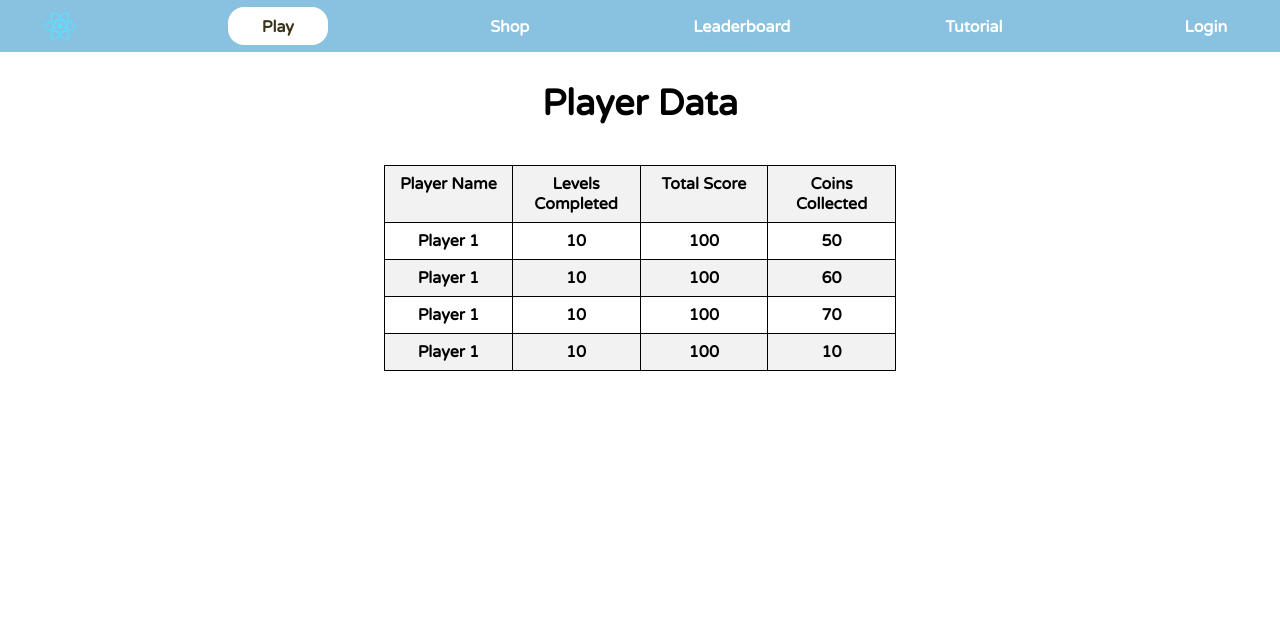
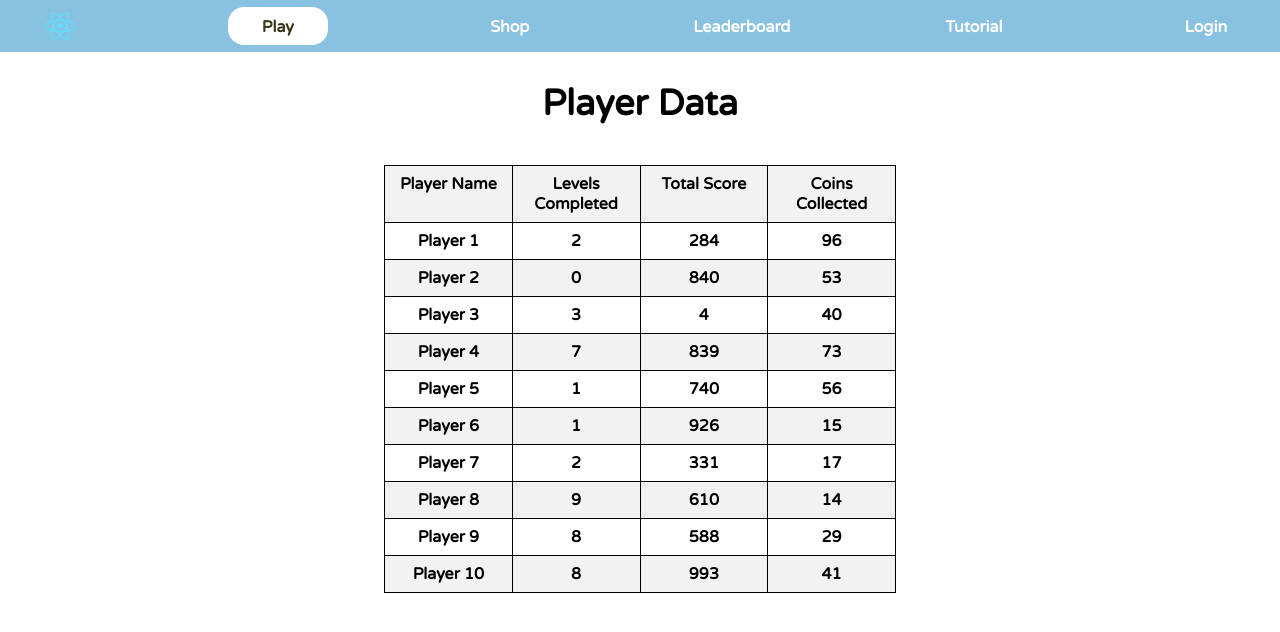
Before and after one commit to mlekhi/waste-wizard, a React (Create React App) app in the folder client/: page /Instructor in a window 1280 px wide. Shown: the top 632 px of the page. Built offline with nearby package versions, Linux system fonts and the light colour scheme; a web font is replaced by a local one.

Commit message:
changed the chart code format for the instructor and leaderbaord page

```diff
--- a/client/src/pages/Instructor.js
+++ b/client/src/pages/Instructor.js
@@ -2,8 +2,20 @@ import React from 'react';
 import './Instructor.css';
 
 function Instructor(){
+    const numberOfRows = 10;
+
+    const players = [];
+    for (let i = 1; i <= numberOfRows; i++) {
+      players.push({
+        playerName: `Player ${i}`,
+        levelsCompleted: Math.floor(Math.random() * 10),
+        totalScore: Math.floor(Math.random() * 1000),
+        coinsCollected: Math.floor(Math.random() * 100)
+      });
+    }
     return(
- <><head>
+<>
+<head>
     <title>Player Data Chart</title>
 </head>
 <body>
@@ -20,44 +32,23 @@ function Instructor(){
                 </tr>
 
             <tbody>
-                <tr>
-                    <td>Player 1</td>
-                    <td>10</td>
-                    <td>100</td>
-                    <td>50</td>
-                </tr>
-                <tr>
-                    <td>Player 1</td>
-                    <td>10</td>
-                    <td>100</td>
-                    <td>60</td>
-                </tr>
-                <tr>
-                    <td>Player 1</td>
-                    <td>10</td>
-                    <td>100</td>
-                    <td>70</td>
-                </tr>
-                <tr>
-                    <td>Player 1</td>
-                    <td>10</td>
-                    <td>100</td>
-                    <td>10</td>
-                </tr>
+
+            {players.map((player, index) => (
+            <tr key={index}>
+              <td>{player.playerName}</td>
+              <td>{player.levelsCompleted}</td>
+              <td>{player.totalScore}</td>
+              <td>{player.coinsCollected}</td>
+            </tr>
+          ))}
+
+
             </tbody>
             </thread>
         </div>
     </table>
-
-
-
 </body>
-
-
-
-
-    </>
-
+</>
 );
 }
 
--- a/client/src/pages/Leaderboard.js
+++ b/client/src/pages/Leaderboard.js
@@ -2,6 +2,15 @@ import React from 'react';
 import './Leaderboard.css';
 
 function Leaderboard(){
+    const numberOfRows = 10;
+
+    const players = [];
+    for (let i = 1; i <= numberOfRows; i++) {
+    players.push({
+        playerName: `Player ${i}`,
+        highScore: Math.floor(Math.random() * 1000)
+        });
+    }
     return(
         <><head>
             <meta charSet='UTF-8'></meta>
@@ -17,27 +26,14 @@ function Leaderboard(){
                     <th width="1000px">SCORE</th>
                 </tr>
                 <tbody>
-                    <tr>
-                        <td>Player 1</td>
-                        <td>1000</td>
-                    </tr>
-                    <tr>
-                        <td>Player 2</td>
-                        <td>100</td>
-                    </tr>
-                    <tr>
-                        <td>Player 3</td>
-                        <td>10</td>
-                    </tr>
-                    <tr>
-                        <td>Player 4</td>
-                        <td>1</td>
-                    </tr>
-
+                    {players.map((player, index) => (
+                        <tr key={index}>
+                            <td>{player.playerName}</td>
+                            <td>{player.highScore}</td>
+                        </tr>
+                    ))}
                 </tbody>
             </thread>
-
-
             </div>
         </table></></>
     );
```
